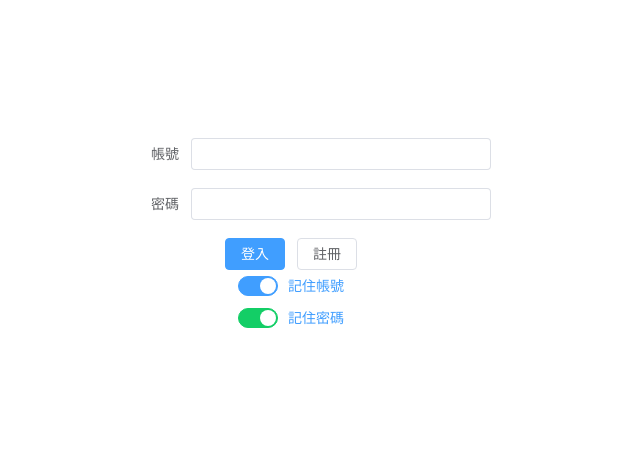
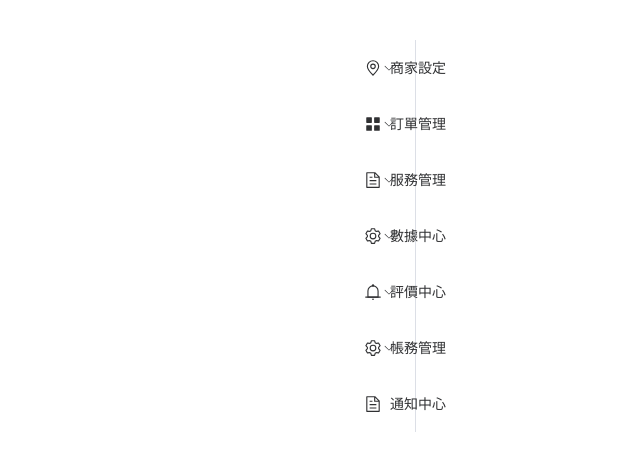
Before and after one commit to whiskyting/member_web, a Vue app: page / in a window 1280 px wide. Shown: the part 164-634 px from the top of the page, without its empty margins (149-789 px from the left). Built offline with nearby package versions, Linux system fonts and the light colour scheme.

Commit message:
Feat : add menu

```diff
--- a/package.json
+++ b/package.json
@@ -2,7 +2,6 @@
   "name": "member_web",
   "version": "0.0.0",
   "private": true,
-
   "scripts": {
     "dev": "vite",
     "build": "vite build",
@@ -22,6 +21,7 @@
     "eslint": "^8.46.0",
     "eslint-plugin-vue": "^9.16.1",
     "prettier": "^3.0.0",
+    "sass": "^1.66.1",
     "vite": "^4.4.9"
   }
 }
--- a/src/App.vue
+++ b/src/App.vue
@@ -1,12 +1,14 @@
 <script setup>
 // import { RouterLink, RouterView } from 'vue-router'
-import HelloWorld from './components/HelloWorld.vue'
+// import HelloWorld from './components/HelloWorld.vue'
+import Merchant from './components/Merchant.vue'
 </script>
 
 <template>
 
     <!-- <div class="wrapper"> -->
-      <HelloWorld/>
+      <Merchant/>
+      <!-- <HelloWorld/> -->
 
       <!-- <nav>
         <RouterLink to="/">Home</RouterLink>
--- /dev/null
+++ b/src/components/Merchant.vue
@@ -0,0 +1,220 @@
+<template>
+    <el-row>
+        <el-col :span="12">
+            <el-menu default-active="2" class="el-menu-vertical-demo" @open="handleOpen" @close="handleClose">
+                <el-sub-menu index="1">
+                    <template #title>
+                        <el-icon>
+                            <location />
+                        </el-icon>
+                        <span>商家設定</span>
+                    </template>
+                    <el-menu-item-group>
+                        <el-menu-item index="1-1">基本資料</el-menu-item>
+                        <el-menu-item index="1-2">通知設定</el-menu-item>
+                        <el-menu-item index="1-3">時段設定</el-menu-item>
+                    </el-menu-item-group>
+                </el-sub-menu>
+
+                <el-sub-menu index="2">
+                    <template #title>
+                        <el-icon>
+                            <IconMenu />
+                        </el-icon>
+                        <span>訂單管理</span>
+                    </template>
+                    <el-menu-item-group >
+                        <el-menu-item index="1-1">代辦訂單</el-menu-item>
+                        <el-menu-item index="1-2">取消訂單</el-menu-item>
+                        <el-menu-item index="1-3">過去訂單</el-menu-item>
+                    </el-menu-item-group>
+                </el-sub-menu>
+
+                <el-sub-menu index="3">
+                    <template #title>
+                        <el-icon>
+                            <document />
+                        </el-icon>
+                        <span>服務管理</span>
+                    </template>
+                    <el-menu-item-group>
+                        <el-menu-item index="1-1">現有服務</el-menu-item>
+                        <el-menu-item index="1-2">新增服務</el-menu-item>
+                        <el-menu-item index="1-3">其他</el-menu-item>
+                    </el-menu-item-group>
+                </el-sub-menu>
+
+                <el-sub-menu index="4">
+                    <template #title>
+                        <el-icon>
+                            <setting />
+                        </el-icon>
+                        <span>數據中心</span>
+                    </template>
+                    <el-menu-item-group>
+                        <el-menu-item index="1-1">數據管理</el-menu-item>
+                    </el-menu-item-group>
+                </el-sub-menu>
+
+                <el-sub-menu index="5">
+                    <template #title>
+                        <el-icon>
+                            <Bell />
+                        </el-icon>
+                        <span>評價中心</span>
+                    </template>
+                    <el-menu-item-group >
+                        <el-menu-item index="1-1">評價管理</el-menu-item>
+                        <!-- <el-menu-item index="1-2">item two</el-menu-item> -->
+                    </el-menu-item-group>
+                    <!-- <el-menu-item-group title="Group Two">
+                        <el-menu-item index="1-3">item three</el-menu-item>
+                    </el-menu-item-group> -->
+                    <!-- <el-sub-menu index="1-4">
+                        <template #title>item four</template>
+                        <el-menu-item index="1-4-1">item one</el-menu-item>
+                    </el-sub-menu> -->
+                </el-sub-menu>
+
+                <el-sub-menu index="6">
+                    <template #title>
+                        <el-icon>
+                            <setting />
+                        </el-icon>
+                        <span>帳務管理</span>
+                    </template>
+                    <el-menu-item-group>
+                        <!-- <el-menu-item index="1-1">代辦訂單</el-menu-item>
+                        <el-menu-item index="1-2">取消訂單</el-menu-item>
+                        <el-menu-item index="1-3">過去訂單</el-menu-item> -->
+                    </el-menu-item-group>
+                    <!-- <el-sub-menu index="1-4">
+                        <template #title>item four</template>
+                        <el-menu-item index="1-4-1">item one</el-menu-item>
+                    </el-sub-menu> -->
+                </el-sub-menu>
+
+                <el-menu-item index="7" >
+                    <el-icon>
+                        <document />
+                    </el-icon>
+                    <span>通知中心</span>
+                </el-menu-item>
+            </el-menu>
+
+
+
+
+        </el-col>
+    </el-row>
+    <!-- <el-row>
+      <el-col :span="12"><div class="grid-content ep-bg-purple" /></el-col>
+      <el-col :span="12"><div class="grid-content ep-bg-purple-light" /></el-col>
+    </el-row>
+    <el-row>
+      <el-col :span="8"><div class="grid-content ep-bg-purple" /></el-col>
+      <el-col :span="8"><div class="grid-content ep-bg-purple-light" /></el-col>
+      <el-col :span="8"><div class="grid-content ep-bg-purple" /></el-col>
+    </el-row>
+    <el-row>
+      <el-col :span="6"><div class="grid-content ep-bg-purple" /></el-col>
+      <el-col :span="6"><div class="grid-content ep-bg-purple-light" /></el-col>
+      <el-col :span="6"><div class="grid-content ep-bg-purple" /></el-col>
+      <el-col :span="6"><div class="grid-content ep-bg-purple-light" /></el-col>
+    </el-row>
+    <el-row>
+      <el-col :span="4"><div class="grid-content ep-bg-purple" /></el-col>
+      <el-col :span="4"><div class="grid-content ep-bg-purple-light" /></el-col>
+      <el-col :span="4"><div class="grid-content ep-bg-purple" /></el-col>
+      <el-col :span="4"><div class="grid-content ep-bg-purple-light" /></el-col>
+      <el-col :span="4"><div class="grid-content ep-bg-purple" /></el-col>
+      <el-col :span="4"><div class="grid-content ep-bg-purple-light" /></el-col>
+    </el-row> -->
+</template>
+
+<script lang="ts" setup>
+import { reactive, ref } from 'vue'
+
+const dialogFormVisible = ref(false)
+const formLabelWidth = '100px'
+
+const form = reactive({
+    name: '',
+    region: '',
+    date1: '',
+    date2: '',
+    delivery: false,
+    type: [],
+    resource: '',
+    desc: ''
+})
+
+const loginForm = reactive({
+    account: '',
+    password: ''
+})
+const login = () => { }
+
+import {
+    Document,
+    Menu as IconMenu,
+    Location,
+    Setting,
+    Bell,
+} from '@element-plus/icons-vue'
+const handleOpen = (key: string, keyPath: string[]) => {
+    console.log(key, keyPath)
+}
+const handleClose = (key: string, keyPath: string[]) => {
+    console.log(key, keyPath)
+}
+</script>
+
+
+
+
+
+<style lang="scss">
+.el-row {
+    margin-bottom: 20px;
+}
+
+.el-row:last-child {
+    margin-bottom: 0;
+}
+
+.el-col {
+    border-radius: 4px;
+}
+
+.grid-content {
+    border-radius: 4px;
+    min-height: 36px;
+}
+
+.login {
+    text-align: center;
+    top: 50%;
+}
+
+.loginForm {
+    display: inline-block;
+    vertical-align: middle;
+}
+
+.el-button--text {
+    margin-right: 15px;
+}
+
+.el-select {
+    width: 300px;
+}
+
+.el-input {
+    width: 300px;
+}
+
+.dialog-footer button:first-child {
+    margin-right: 10px;
+}
+</style>
```
Also changed, not shown: 1 other file (tests, documents, lock files or other folders).
